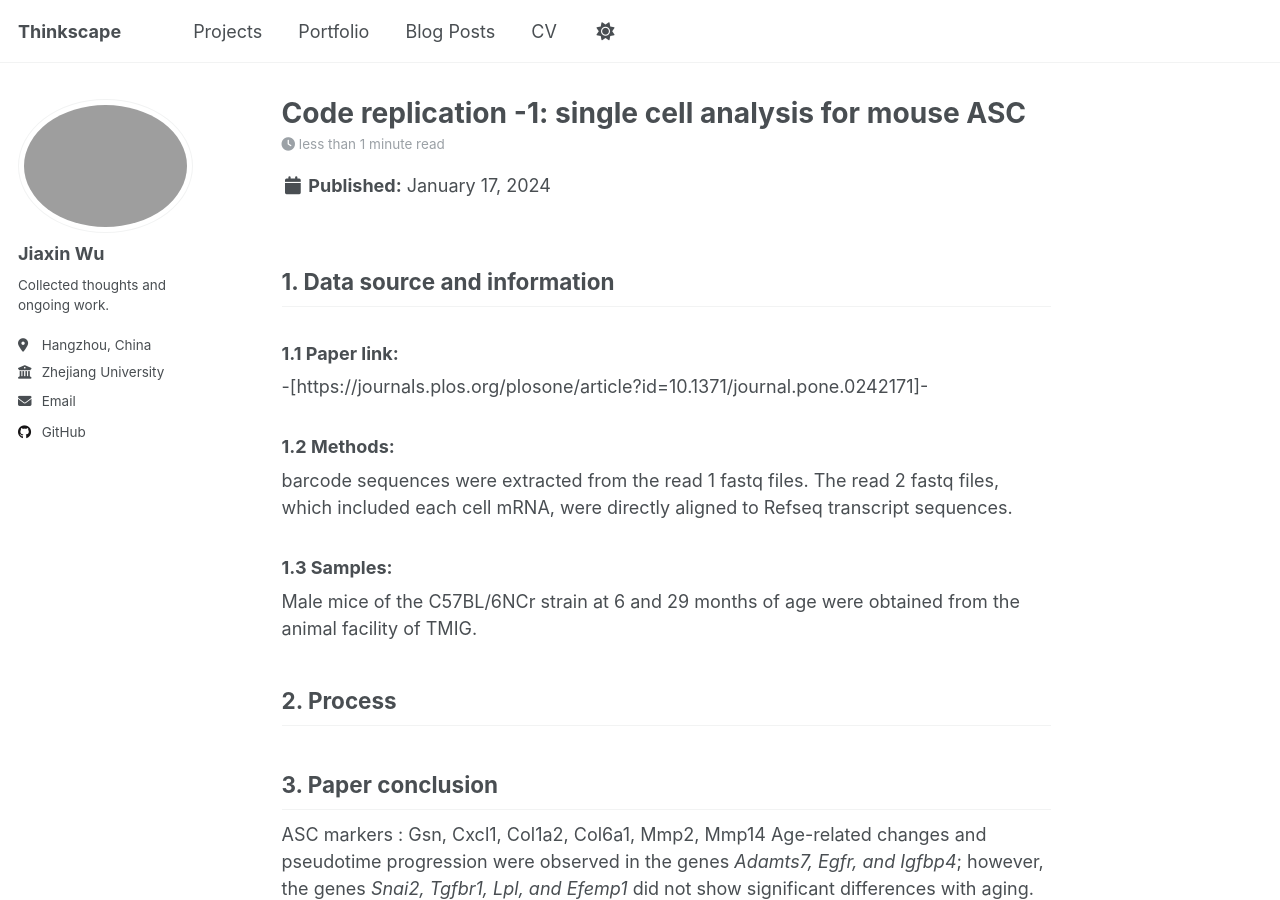
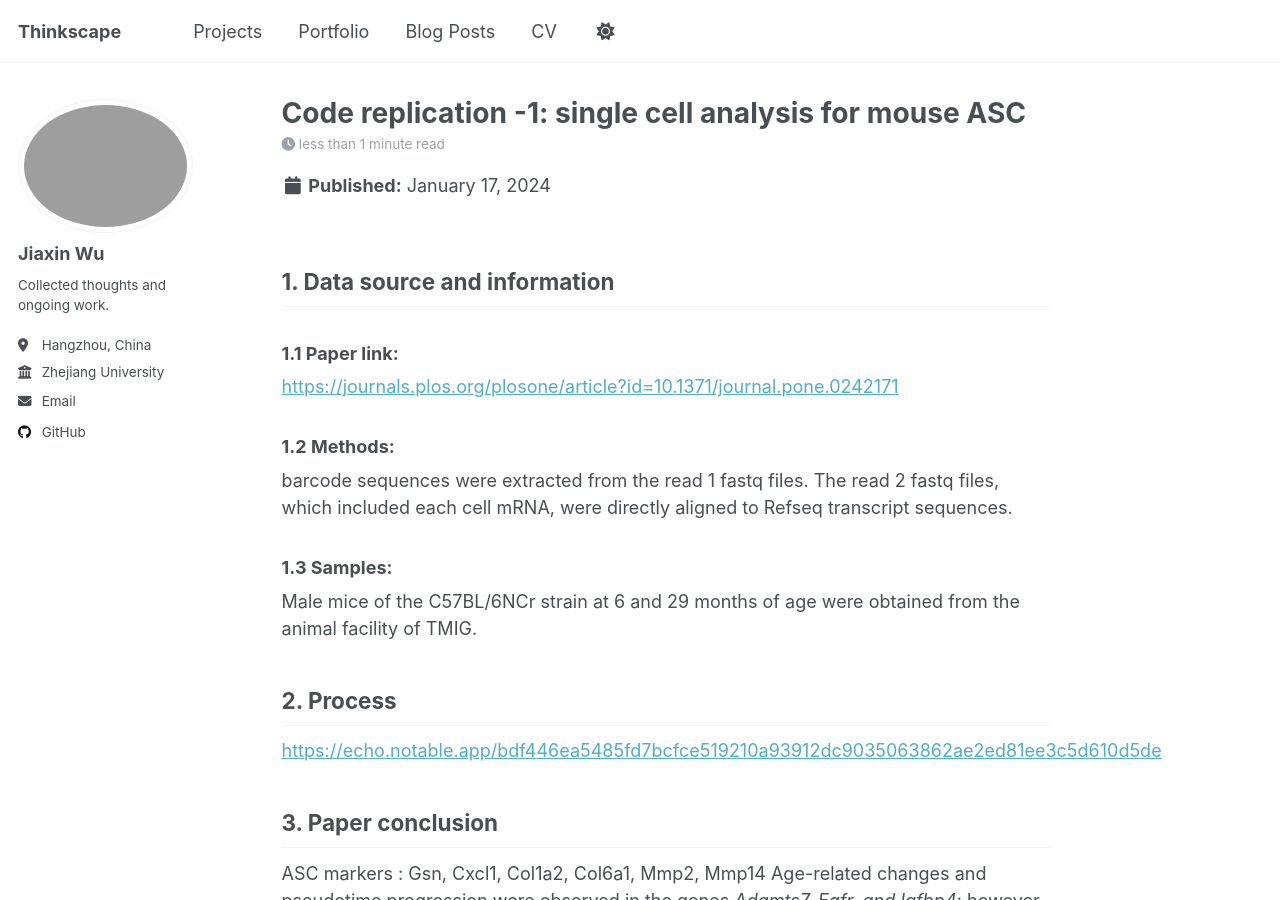
Before and after one commit to jiaxin-aidi-wu/jiaxin-aidi-wu.github.io, a Jekyll site: the page built from _posts/2024-01-17-blog-post-1.md, in a window 1280 px wide and 900 px high. Built offline with Jekyll 4.4.1, drawn with Linux system fonts in a browser that asks for light colours; a script that is not in the unit is left out.

Commit message:
Update 2024-01-17-blog-post-1.md

```diff
--- a/_posts/2024-01-17-blog-post-1.md
+++ b/_posts/2024-01-17-blog-post-1.md
@@ -9,7 +9,7 @@ tags:
 
 ## 1. Data source and information
 ### 1.1 Paper link:
--[https://journals.plos.org/plosone/article?id=10.1371/journal.pone.0242171]-
+<https://journals.plos.org/plosone/article?id=10.1371/journal.pone.0242171>
 
 ### 1.2 Methods:
 barcode sequences were extracted from the read 1 fastq files. The read 2 fastq files, which included each cell mRNA, were directly aligned to Refseq transcript sequences.
@@ -18,6 +18,7 @@ barcode sequences were extracted from the read 1 fastq files. The read 2 fastq f
  Male mice of the C57BL/6NCr strain at 6 and 29 months of age were obtained from the animal facility of TMIG.
 
 ## 2. Process
+<https://echo.notable.app/bdf446ea5485fd7bcfce519210a93912dc9035063862ae2ed81ee3c5d610d5de>
 
 ## 3. Paper conclusion
  ASC markers : Gsn, Cxcl1, Col1a2, Col6a1, Mmp2, Mmp14
```
